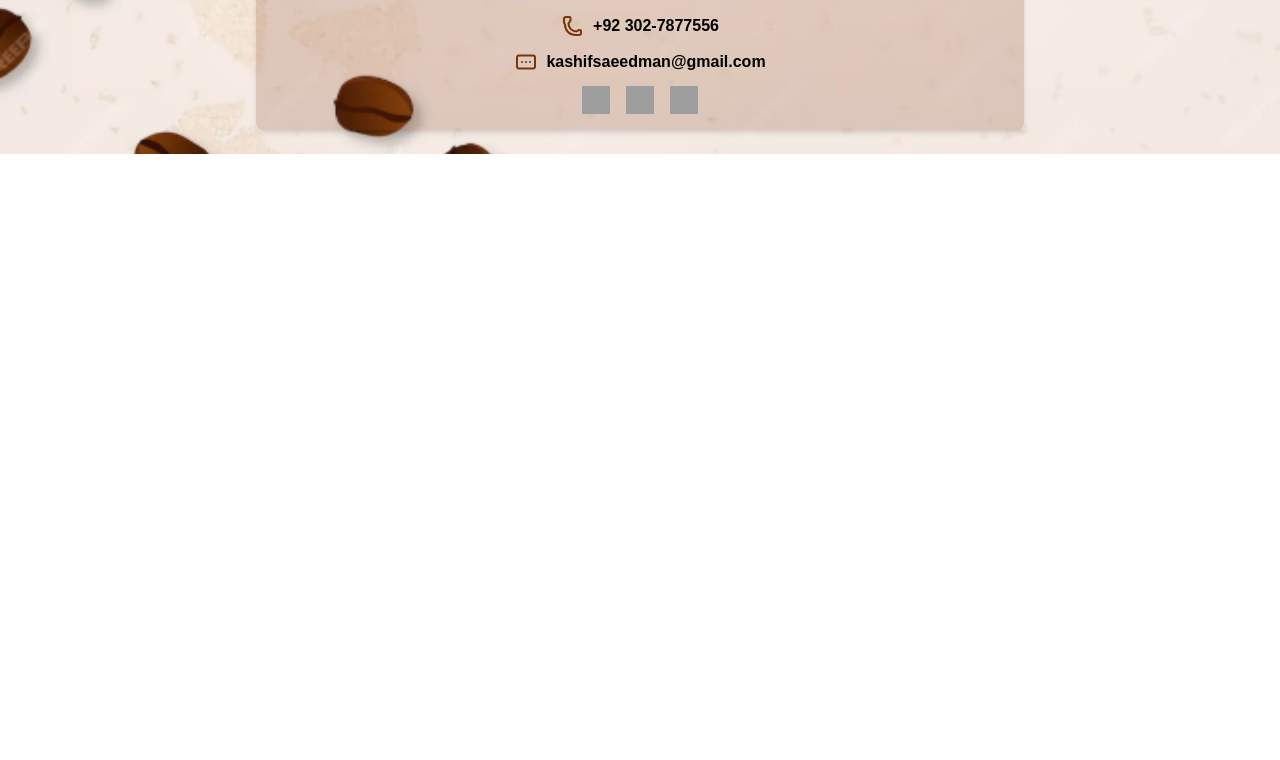
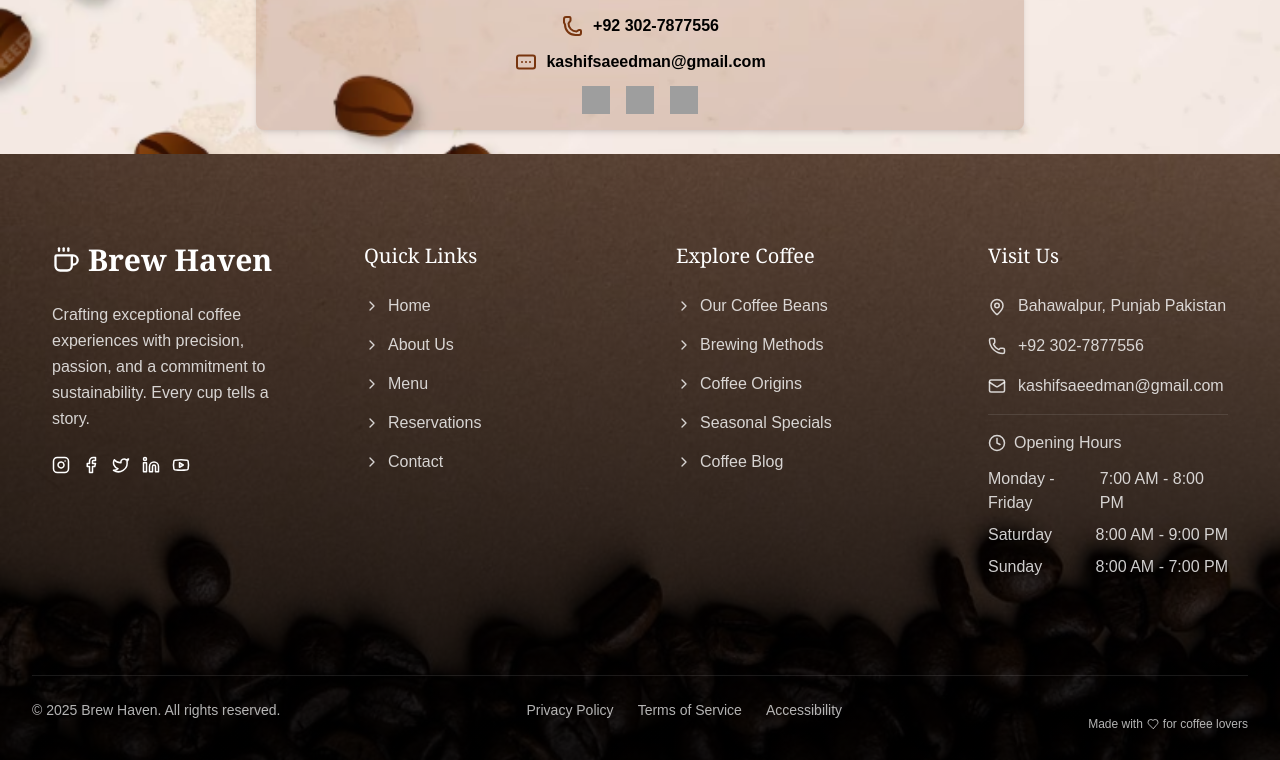
Before and after one commit to KashifSaeed1/coffee-shop-landing-page, a React (Create React App) app: page / in a window 1280 px wide. Shown: the part 3441-4201 px from the top of the page. Before the commit the page ends 3595 px from the top, so only its background shows below. Built offline with nearby package versions, Linux system fonts and the light colour scheme; grey boxes are pictures that could not be loaded.

Commit message:
Implemented footer section with essential links and styling for the coffee website

```diff
--- a/package.json
+++ b/package.json
@@ -11,6 +11,7 @@
     "react": "^19.0.0",
     "react-dom": "^19.0.0",
     "react-icons": "^5.4.0",
+    "react-router-dom": "^7.3.0",
     "react-scripts": "5.0.1",
     "react-slick": "^0.30.3",
     "slick-carousel": "^1.8.1"
--- a/src/App.jsx
+++ b/src/App.jsx
@@ -6,6 +6,8 @@ import Menu from "./component/Menu";
 import AboutUs from "./component/AboutUs";
 import Testmoinals from "./component/Testmoinals";
 import Contact from "./component/Contact";
+import Footer from "./component/Footer";
+import { BrowserRouter as Router } from "react-router-dom";
 function App() {
   return (
     <>
@@ -15,6 +17,13 @@ function App() {
       <AboutUs />
       <Testmoinals />
       <Contact />
+      {/* <Footer/> */}
+      <Router>
+        <div className="App">
+          {/* Other components */}
+          <Footer />
+        </div>
+      </Router>
     </>
   );
 }
--- /dev/null
+++ b/src/component/Footer.js
@@ -0,0 +1,246 @@
+
+import React from "react";
+import { motion } from "framer-motion";
+import { Link } from "react-router-dom";
+import {
+  Instagram,
+  Facebook,
+  Twitter,
+  Linkedin,
+  Youtube,
+  MapPin,
+  Phone,
+  Mail,
+  Coffee,
+  Clock,
+  Heart,
+  ChevronRight,
+} from "lucide-react";
+
+import coffeefooter from '../assests/coffeefooter.jpg';
+const quickLinks = [
+  { title: "Home", link: "/" },
+  { title: "About Us", link: "/#about" },
+  { title: "Menu", link: "/#menu" },
+  { title: "Reservations", link: "/#reservations" },
+  { title: "Contact", link: "/#contact" },
+];
+
+const coffeeExplore = [
+  { title: "Our Coffee Beans", link: "/#beans" },
+  { title: "Brewing Methods", link: "/#brewing" },
+  { title: "Coffee Origins", link: "/#origins" },
+  { title: "Seasonal Specials", link: "/#seasonal" },
+  { title: "Coffee Blog", link: "/#blog" },
+];
+
+const openingHours = [
+  { day: "Monday - Friday", hours: "7:00 AM - 8:00 PM" },
+  { day: "Saturday", hours: "8:00 AM - 9:00 PM" },
+  { day: "Sunday", hours: "8:00 AM - 7:00 PM" },
+];
+
+const FooterSection = ({ title, children, delay = 0 }) => (
+  <motion.div
+    initial={{ opacity: 0, y: 20 }}
+    whileInView={{ opacity: 1, y: 0 }}
+    transition={{ duration: 0.6, delay }}
+    viewport={{ once: true }}
+    className="py-6 px-5"
+  >
+    <h3 className="text-xl font-serif font-medium mb-6 text-coffee-cream relative inline-block after:absolute after:w-1/2 after:h-[2px] after:bg-coffee-accent after:bottom-0 after:left-0">
+      {title}
+    </h3>
+    {children}
+  </motion.div>
+);
+
+const SocialLink = ({ href, icon: Icon, label }) => (
+  <a href={href} aria-label={label} className="social-icon group">
+    <Icon
+      size={18}
+      className="transition-transform duration-300 group-hover:scale-110"
+    />
+  </a>
+);
+
+export default function Footer() {
+  const footerStyle = {
+    backgroundImage: `url(${coffeefooter})`,
+    backgroundSize: "cover",
+    backgroundPosition: "center",
+    backgroundRepeat: "no-repeat",
+  };
+
+  return (
+    <footer style={footerStyle} className="relative text-white">
+      <div className="absolute inset-0 bg-gradient-to-t from-black/90 via-black/70 to-black/50"></div>
+      <div className="relative z-10 pt-16 pb-8 px-4 sm:px-6 lg:px-8">
+        <div className="max-w-7xl mx-auto">
+          <div className="grid grid-cols-1 md:grid-cols-2 lg:grid-cols-4 gap-8">
+            <motion.div
+              initial={{ opacity: 0, y: 20 }}
+              whileInView={{ opacity: 1, y: 0 }}
+              transition={{ duration: 0.6 }}
+              viewport={{ once: true }}
+              className="py-6 px-5"
+            >
+              <Link to="/" className="inline-block mb-6">
+                <h2 className="text-3xl font-serif font-bold text-coffee-cream flex items-center">
+                  <Coffee size={28} className="mr-2 text-coffee-accent" />
+                  Brew Haven
+                </h2>
+              </Link>
+              <p className="text-white/80 mb-6 leading-relaxed">
+                Crafting exceptional coffee experiences with precision, passion,
+                and a commitment to sustainability. Every cup tells a story.
+              </p>
+              <div className="flex space-x-3 mb-8">
+                <SocialLink
+                  href="https://instagram.com"
+                  icon={Instagram}
+                  label="Instagram"
+                />
+                <SocialLink
+                  href="https://facebook.com"
+                  icon={Facebook}
+                  label="Facebook"
+                />
+                <SocialLink
+                  href="https://twitter.com"
+                  icon={Twitter}
+                  label="Twitter"
+                />
+                <SocialLink
+                  href="https://linkedin.com"
+                  icon={Linkedin}
+                  label="LinkedIn"
+                />
+                <SocialLink
+                  href="https://youtube.com"
+                  icon={Youtube}
+                  label="YouTube"
+                />
+              </div>
+            </motion.div>
+
+            <FooterSection title="Quick Links" delay={0.1}>
+              <ul className="space-y-3">
+                {quickLinks.map((link, index) => (
+                  <li key={index}>
+                    <Link
+                      to={link.link}
+                      className="inline-flex items-center text-white/80 hover:text-coffee-accent transition-all duration-300"
+                    >
+                      <ChevronRight
+                        size={16}
+                        className="mr-2 text-coffee-accent"
+                      />
+                      {link.title}
+                    </Link>
+                  </li>
+                ))}
+              </ul>
+            </FooterSection>
+
+            <FooterSection title="Explore Coffee" delay={0.2}>
+              <ul className="space-y-3">
+                {coffeeExplore.map((link, index) => (
+                  <li key={index}>
+                    <Link
+                      to={link.link}
+                      className="inline-flex items-center text-white/80 hover:text-coffee-accent transition-all duration-300"
+                    >
+                      <ChevronRight
+                        size={16}
+                        className="mr-2 text-coffee-accent"
+                      />
+                      {link.title}
+                    </Link>
+                  </li>
+                ))}
+              </ul>
+            </FooterSection>
+
+            <FooterSection title="Visit Us" delay={0.3}>
+              <div className="space-y-4 text-white/80">
+                <div className="flex items-start">
+                  <MapPin
+                    size={18}
+                    className="mr-3 mt-1 text-coffee-accent flex-shrink-0"
+                  />
+                  <p>Bahawalpur, Punjab Pakistan</p>
+                </div>
+                <div className="flex items-center">
+                  <Phone
+                    size={18}
+                    className="mr-3 text-coffee-accent flex-shrink-0"
+                  />
+                  <p>+92 302-7877556</p>
+                </div>
+                <div className="flex items-center">
+                  <Mail
+                    size={18}
+                    className="mr-3 text-coffee-accent flex-shrink-0"
+                  />
+                  <p>kashifsaeedman@gmail.com</p>
+                </div>
+
+                <div className="pt-4 mt-4 border-t border-white/10">
+                  <h4 className="flex items-center mb-3 font-medium">
+                    <Clock size={18} className="mr-2 text-coffee-accent" />{" "}
+                    Opening Hours
+                  </h4>
+                  {openingHours.map((item, index) => (
+                    <div key={index} className="flex justify-between mb-2">
+                      <span>{item.day}</span>
+                      <span className="text-coffee-accent">{item.hours}</span>
+                    </div>
+                  ))}
+                </div>
+              </div>
+            </FooterSection>
+          </div>
+
+          <motion.div
+            initial={{ opacity: 0 }}
+            whileInView={{ opacity: 1 }}
+            transition={{ duration: 0.6, delay: 0.4 }}
+            viewport={{ once: true }}
+            className="mt-16 pt-6 border-t border-white/10 text-center sm:flex sm:justify-between sm:text-left text-sm text-white/70"
+          >
+            <p>© {new Date().getFullYear()} Brew Haven. All rights reserved.</p>
+            <div className="mt-4 sm:mt-0 flex flex-wrap justify-center sm:justify-end gap-x-6 gap-y-2">
+              <a
+                href="#"
+                className="hover:text-coffee-accent transition-colors duration-300"
+              >
+                Privacy Policy
+              </a>
+              <a
+                href="#"
+                className="hover:text-coffee-accent transition-colors duration-300"
+              >
+                Terms of Service
+              </a>
+              <a
+                href="#"
+                className="hover:text-coffee-accent transition-colors duration-300"
+              >
+                Accessibility
+              </a>
+            </div>
+            <div className="mt-4 sm:mt-4 text-center sm:text-right text-xs flex items-center justify-center sm:justify-end gap-1">
+              <span>Made with</span>
+              <Heart
+                size={12}
+                className="text-coffee-accent animate-pulse-subtle"
+              />
+              <span>for coffee lovers</span>
+            </div>
+          </motion.div>
+        </div>
+      </div>
+    </footer>
+  );
+}
--- a/src/component/Menu.js
+++ b/src/component/Menu.js
@@ -14,6 +14,7 @@ export default function Menu() {
                 transition={{duration:1.5, delay:0.5}}
                 className='text-amber-900 text-4xl font-cursive font-bold'>Best coffe for you</motion.h1>
             </div>
+{/* menu card */}
 <motion.div
 initial={{opacity:0, y:100}}
 whileInView={{opacity:1 , y:0}}
@@ -23,6 +24,7 @@ className='grid grid-cols-1 sm:grid-cols-2 md:grid-cols-3 gap-14 md:gap-5 place-
     {MenuDetails.map((menu)=>(
         <MenuData key={menu.id} menu={menu}/>
     ))}
+
 </motion.div>
         </div>
 
```
Also changed, not shown: 1 other file (tests, documents, lock files or other folders).
